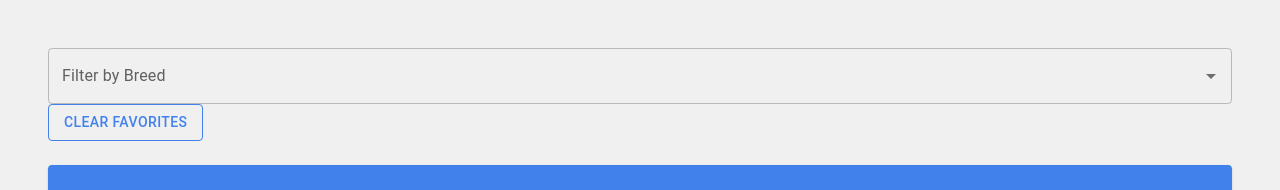
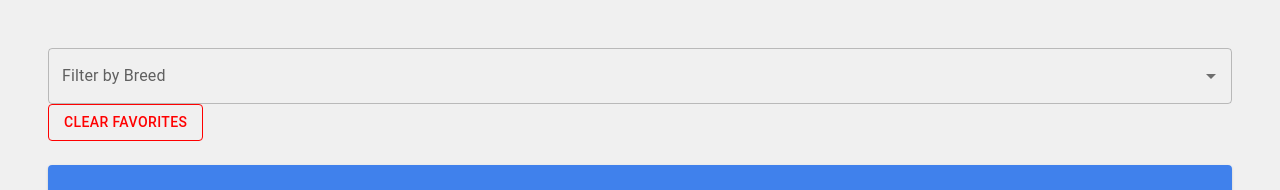
Before and after one commit to tylercorbett/fetch-takehome, a Next.js app: page / in a window 1280 px wide. Both pictures are taken after a click on the button 84 px from the left and 533 px from the top of the page. Shown: the top 190 px of the page. Built offline with nearby package versions, Linux system fonts and the light colour scheme.

Commit message:
using red for buttons

```diff
--- a/app/page.tsx
+++ b/app/page.tsx
@@ -160,11 +160,11 @@ export default function Home() {
             onClick={handleClearFilters}
             variant="outlined"
             sx={{
-              borderColor: "#4081EC",
-              color: "#4081EC",
+              borderColor: "red",
+              color: "red",
               "&:hover": {
-                borderColor: "#4081EC",
-                backgroundColor: "#4081EC",
+                borderColor: "red",
+                backgroundColor: "red",
                 color: "white",
               },
             }}
@@ -178,11 +178,11 @@ export default function Home() {
             onClick={handleClearFavorites}
             variant="outlined"
             sx={{
-              borderColor: "#4081EC",
-              color: "#4081EC",
+              borderColor: "red",
+              color: "red",
               "&:hover": {
-                borderColor: "#4081EC",
-                backgroundColor: "#4081EC",
+                borderColor: "red",
+                backgroundColor: "red",
                 color: "white",
               },
             }}
```
